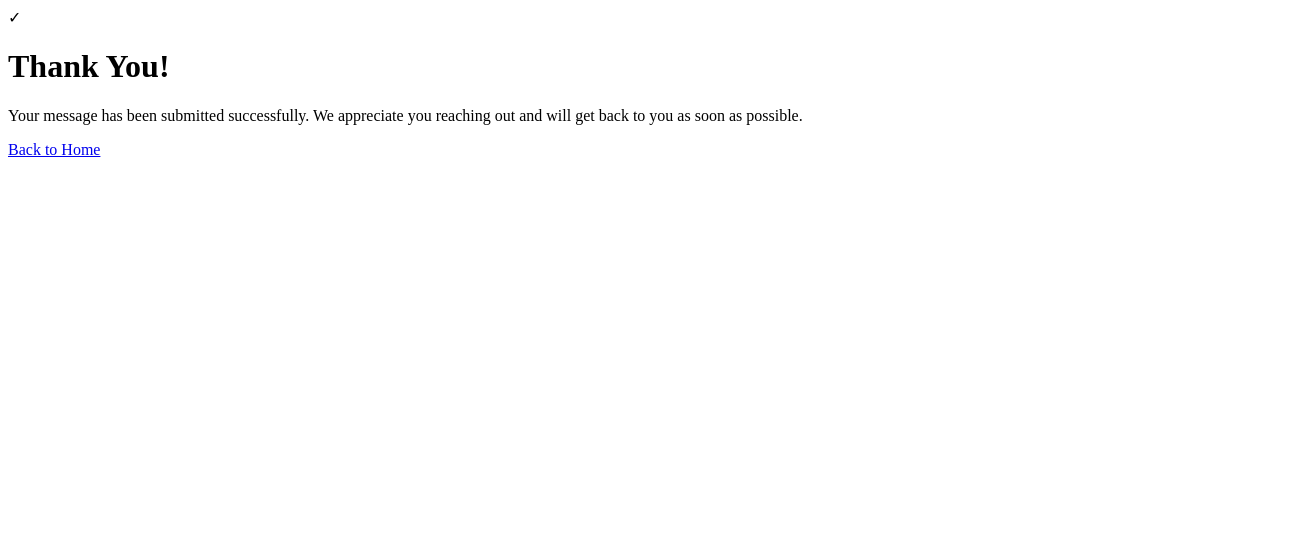
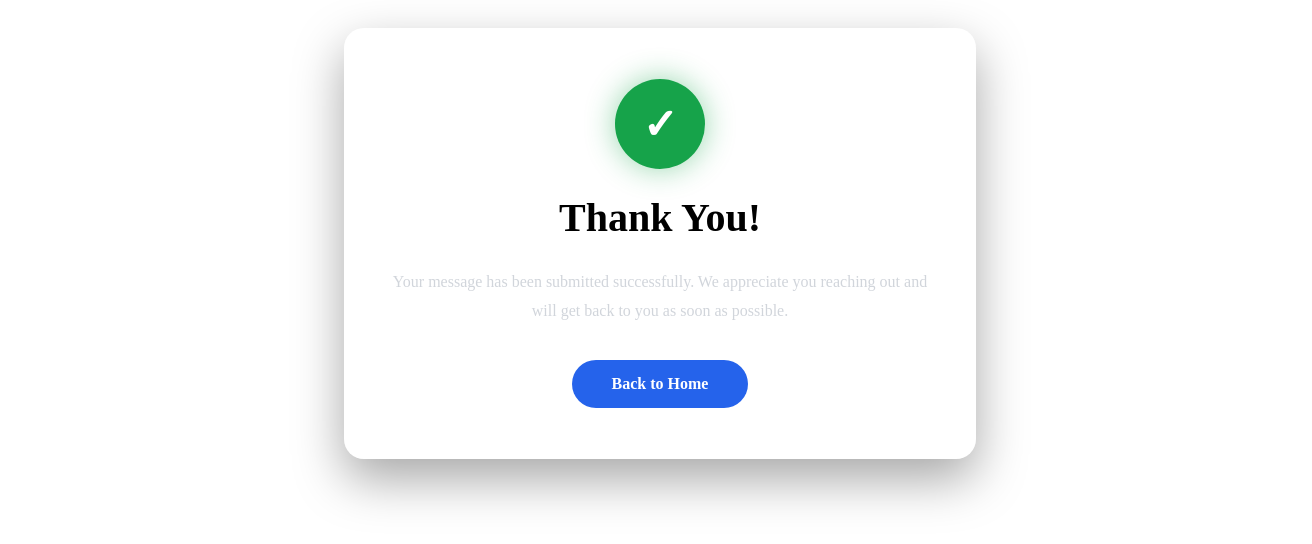
Before and after one commit to Tikjim/Jimmy-Clips-Graphics, a plain HTML site: page thank.html in a window 1280 px wide. Shown: the whole page, 1312 px wide, since content can reach past the window. Drawn offline with Linux system fonts and the light colour scheme; files that its build step writes are made by us from their sources.

Commit message:
Update stylesheet link in thank.html

```diff
--- a/thank.html
+++ b/thank.html
@@ -5,7 +5,7 @@
     <meta name="viewport" content="width=device-width, initial-scale=1.0">
     <title>Thank You</title>
 
-    <link rel="stylesheet" href="style.css">
+    <link rel="stylesheet" href="thank-you.css">
 
     <link rel="preconnect" href="https://fonts.googleapis.com">
     <link rel="preconnect" href="https://fonts.gstatic.com" crossorigin>
```
